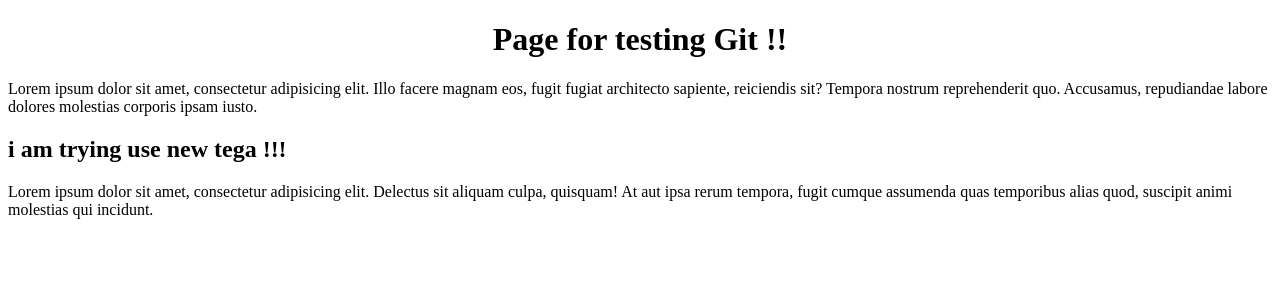
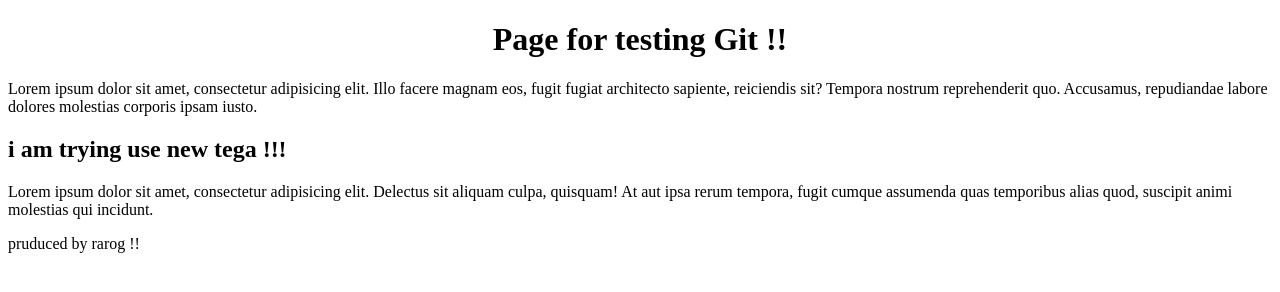
Before and after one commit to rarog-dev/test_repository, a plain HTML site: page index.html in a window 1280 px wide. Drawn offline with Linux system fonts and the light colour scheme.

Commit message:
Update index.html
added footer for my project

```diff
--- a/index.html
+++ b/index.html
@@ -16,5 +16,6 @@
         <p>Lorem ipsum dolor sit amet, consectetur adipisicing elit. Delectus sit aliquam culpa, quisquam! At aut ipsa rerum tempora, fugit cumque assumenda quas temporibus alias quod, suscipit animi molestias qui incidunt.</p>
       </article>
     </section>
+    </footer>pruduced by rarog !!</footer>
 </body>
 </html>
```
